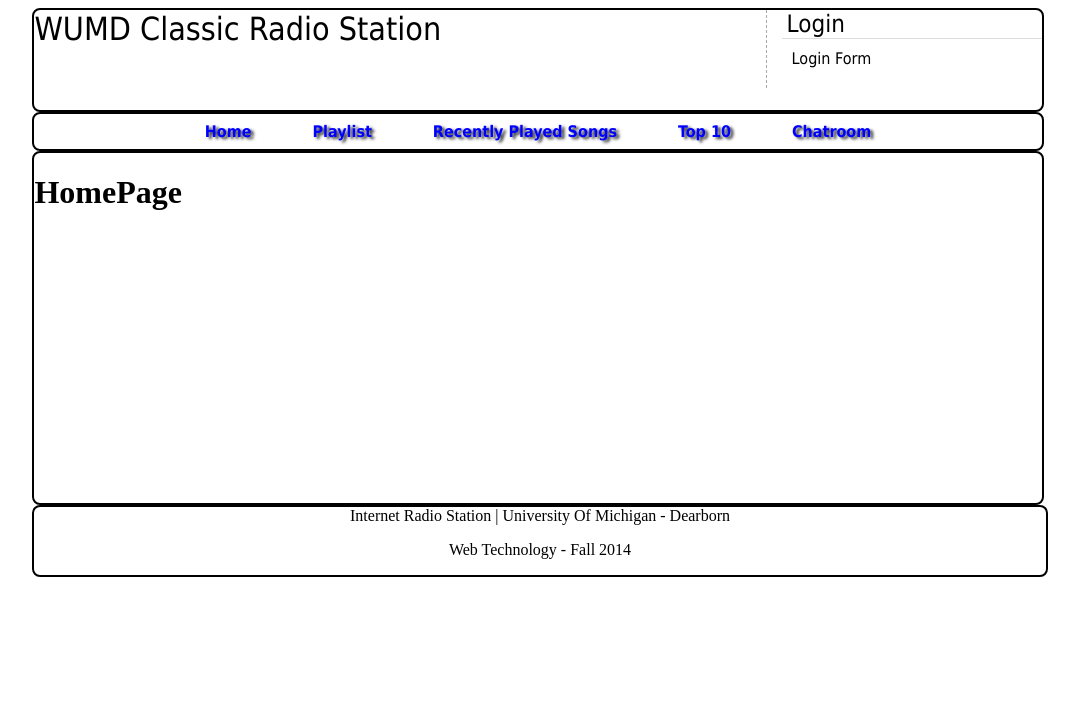
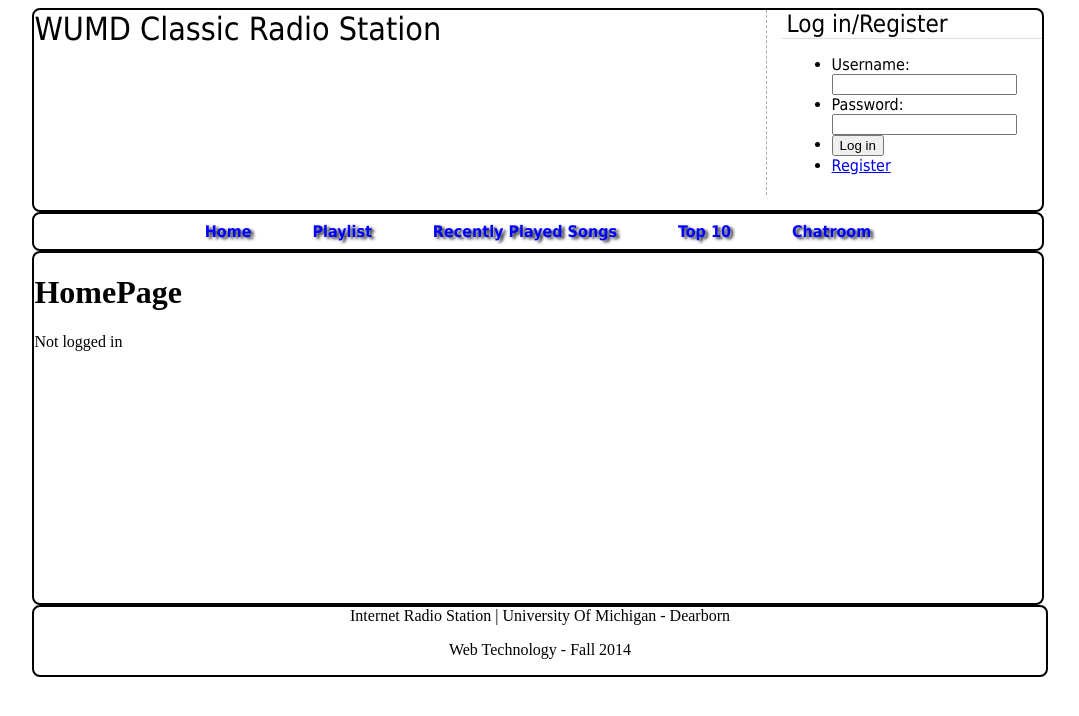
Before and after one commit to eagard/radio, a PHP site: page / in a window 1280 px wide. Shown: the top 716 px of the page, without its empty margins (102-1181 px from the left). Run offline with PHP 8.4, Linux system fonts and the light colour scheme.

Commit message:
added a login and logout script

```diff
--- a/public/includes/header.php
+++ b/public/includes/header.php
@@ -6,7 +6,15 @@
 	<div id="container">
 		<aside>
 			<?php
-				include 'login.php';
+
+			if(loggedIn() === true) {
+				echo 'Logged In';
+			}
+			else {
+				include 'loginReg.php';
+			}
+
+
 			?>
 		</aside>
 	</div>
--- a/public/includes/login.php
+++ /dev/null
@@ -1,6 +0,0 @@
-<div class="widget">
-	<h2>Login</h2>
-	<div class="inner">
-		Login Form
-	</div>
-</div>
--- /dev/null
+++ b/public/includes/loginReg.php
@@ -0,0 +1,23 @@
+<div class="widget">
+	<h2>Log in/Register</h2>
+	<div class="inner">
+		<form action="login.php" method="post">
+			<ul id="login">
+				<li>
+					Username:<br>
+					<input type="text" name="username">
+				</li>
+				<li>
+					Password:<br>
+					<input type="password" name="password">
+				</li>
+				<li>
+					<input type="submit" value="Log in">
+				</li>
+				<li>
+					<a href="register.php">Register</a>
+				</li>
+			</ul>
+		</form>
+	</div>
+</div>
--- a/public/index.php
+++ b/public/index.php
@@ -21,6 +21,18 @@
 		?>
 		<div id="section">
 			<h1>HomePage</h1>
+
+			<?php
+
+				if(isset($_SESSION['userID'])) {
+					echo "Logged in";
+				}
+				else {
+					echo "Not logged in";
+				}
+
+			?>
+
 		</div>
 		<?php
 			include 'includes/footer.php';
--- /dev/null
+++ b/public/scripts/functions/general.php
@@ -0,0 +1,11 @@
+<?php
+
+
+
+function sanitize($data) {
+	return mysql_real_escape_string($data);
+}
+
+
+
+?>
--- /dev/null
+++ b/public/scripts/functions/users.php
@@ -0,0 +1,40 @@
+<?php
+
+
+function loggedIn() {
+	return (isset($_SESSION['userID'])) ? true : false;
+}
+
+
+function userExists($username) {
+
+	$username = sanitize($username);
+
+	$query = mysql_query("SELECT COUNT(`userID`) FROM `users` WHERE `username` = '$username'");
+
+	return (mysql_result($query, 0) == 1) ? true : false;
+
+}
+
+function userActive($username) {
+
+	$username = sanitize($username);
+
+	$query = mysql_query("SELECT COUNT(`userID`) FROM `users` WHERE `username` = '$username' AND `active` = 1");
+
+	return (mysql_result($query, 0) == 1) ? true : false;
+
+}
+
+function userIDFromUsername($username) {
+	$username = sanitize($username);
+	return mysql_result(mysql_query("SELECT `userID` FROM `users` WHERE `userName` = '$username'"), 0, 'userID');
+}
+
+function login($username, $password) {
+	$userID = userIDFromUsername($username);
+	$username = sanitize($username);
+	return (mysql_result(mysql_query("SELECT COUNT(`userID`) FROM `users` WHERE `userName` = '$username' AND `password` = '$password'"), 0) == 1) ? $userID : false;
+}
+
+?>
--- a/public/scripts/init.php
+++ b/public/scripts/init.php
@@ -5,7 +5,10 @@ session_start();
 ini_set('display_errors', 1); //comment line out when page is "online".
 
 require 'database/connect.php';
+require 'functions/general.php';
+require 'functions/users.php';
 
+$errors = array();
 
 
 ?>
--- a/public/styles/styles.css
+++ b/public/styles/styles.css
@@ -54,7 +54,7 @@ aside {
 
 #header {
 	width: auto;
-	height: 100px;
+	height: 200px;
 	font-family: Tahoma, Geneva, sans-serif;
 	background-color: #white;
     border-radius: 8px;
@@ -117,12 +117,8 @@ aside {
     border-width: 2px;
 }
 
-#login {
-	float: right;
-}
-
-#live {
-
+#login li.link {
+	margin-top: 5px;
 }
 
 #siteName {
```
Also changed, not shown: public/login.php (added, +43 -0 lines), public/logout.php (added, +10 -0 lines), public/nav.php (deleted, +0 -9 lines), 1 other file.
